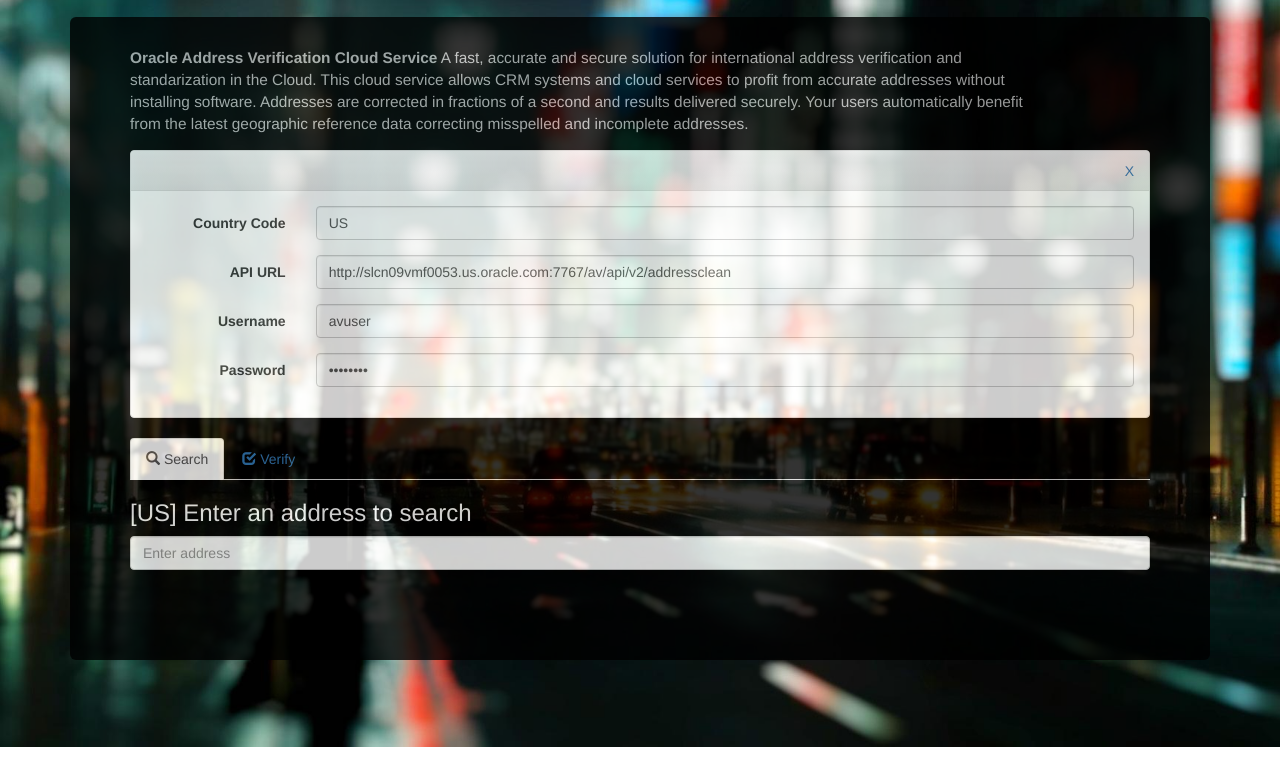
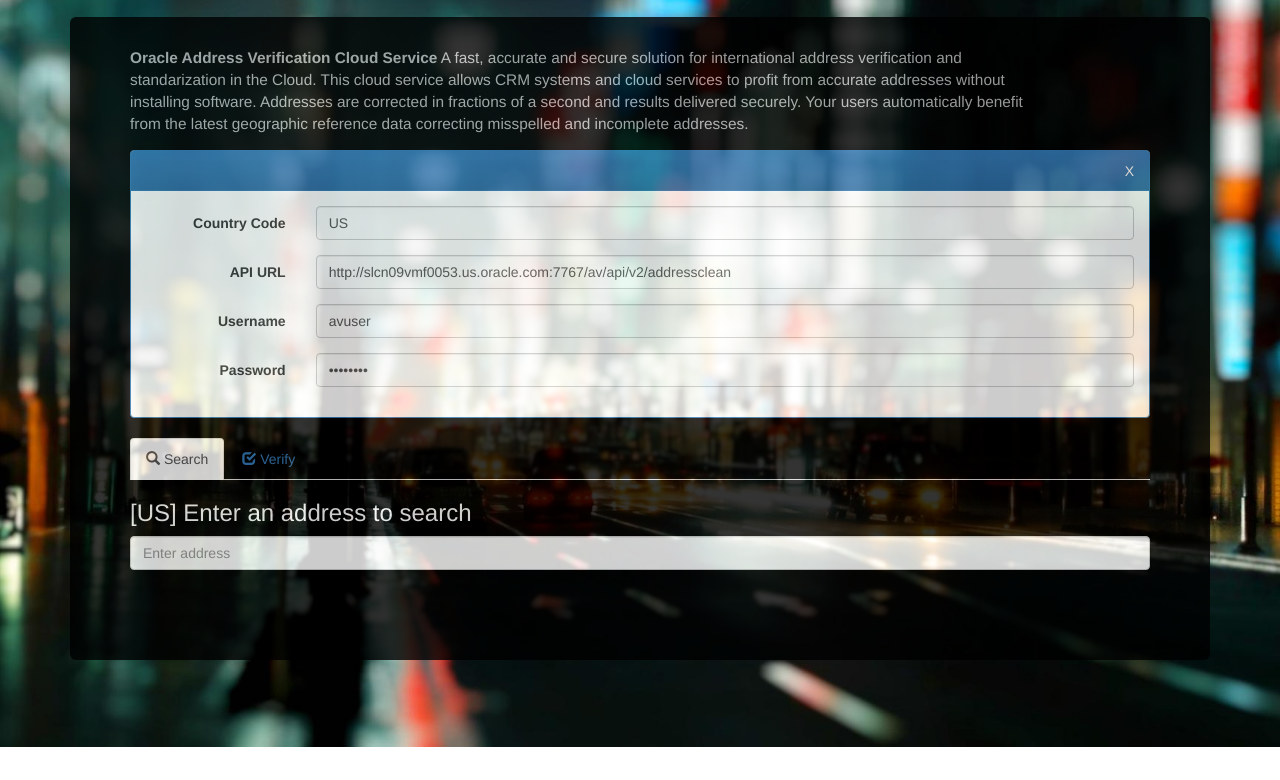
Before and after one commit to darenr/avcs, a plain HTML site: page static/index.htm in a window 1280 px wide. Both pictures are taken after a click on the link "Options". Shown: the part 53-833 px from the top of the page. Drawn offline with nearby package versions, Linux system fonts and the light colour scheme.

Commit message:
gave panel a primary color and adjusted close X to white

```diff
--- a/static/index.htm
+++ b/static/index.htm
@@ -67,10 +67,10 @@
           </tr>
         </table>
 
-        <div class="collapse panel panel-default" id="collapseOptions">
+        <div class="collapse panel panel-primary" id="collapseOptions">
           <div class="panel-heading" style="height: 40px;">
             <a data-toggle="collapse" href="#collapseOptions" aria-expanded="false" aria-controls="collapseOptions">
-              <span style="float: right;">X</span>
+              <span style="float: right; color: white;">X</span>
             </a>
           </div>
           <div class="panel-body">
```
